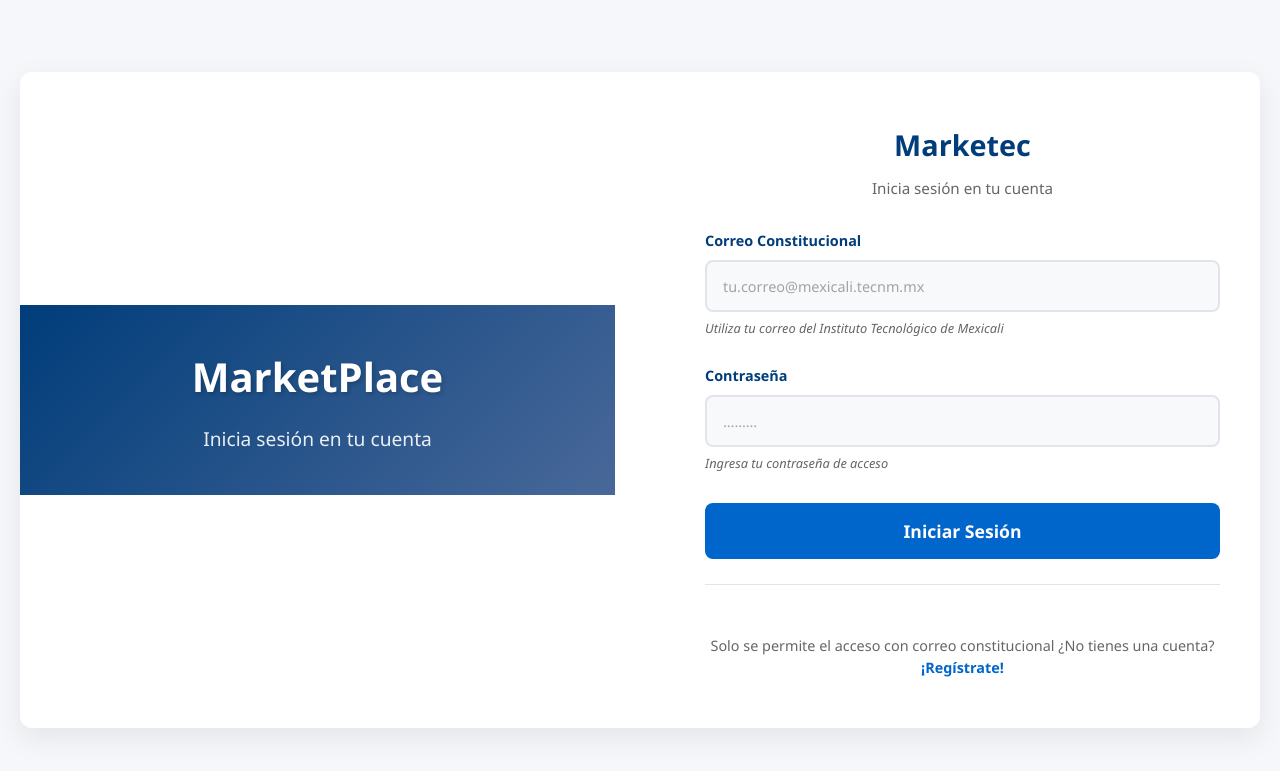
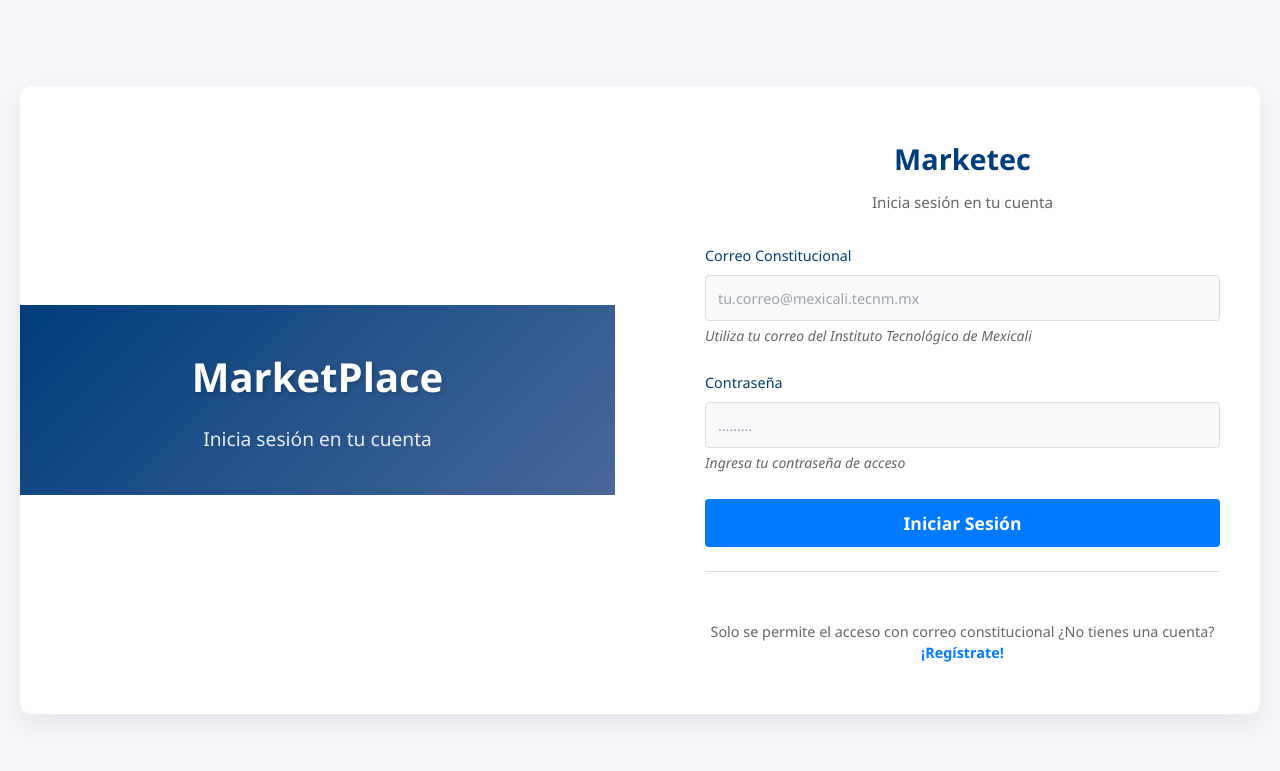
Before and after one commit to Juan-Sebastian-Marin-Salazar/MarkTec, a Python web app: template app/templates/user/login.html in a window 1280 px wide. Shown: the top 771 px of the page. Run offline with Jinja, Linux system fonts and the light colour scheme; the template is opened without the code that fills it, so the values that code supplies are empty.

Commit message:
log mejorardp

```diff
--- a/app/static/css/log.css
+++ b/app/static/css/log.css
@@ -119,12 +119,13 @@
 
     .datos input {
       width: 100%;
-      padding: 14px 16px;
-      border: 2px solid #e1e5eb;
-      border-radius: 8px;
       font-size: 0.95rem;
       transition: border-color 0.3s ease;
       background-color: #f8f9fb;
+          width: 100%;
+    padding: 0.75rem;
+    border-radius: 4px;
+    box-sizing: border-box;
     }
 
     .datos input:focus {
@@ -235,6 +236,7 @@
     }
 
     /* #region Responsive */
+
     @media (max-width: 768px) {
       .contenido {
         flex-direction: column;
@@ -287,3 +289,78 @@
       }
     }
     /* #endregion responsive */
+
+
+.forms-wrapper {
+    position: relative;
+    width: 100%;
+}
+
+
+.hidden {
+    display: none !important;
+}
+
+.datos {
+    margin-bottom: 1.5rem;
+    width: 100%;
+}
+
+.datos label {
+    display: block;
+    margin-bottom: 0.5rem;
+    font-weight: 500;
+}
+
+.datos input {
+    width: 100%;
+    padding: 0.75rem;
+    border: 1px solid #ddd;
+    border-radius: 4px;
+    box-sizing: border-box;
+}
+
+.help-text {
+    font-size: 0.875rem;
+    color: #666;
+    margin-top: 0.25rem;
+}
+
+.boton {
+    width: 100%;
+    margin-top: 1rem;
+}
+
+.login-boton {
+    width: 100%;
+    padding: 0.75rem;
+    background-color: #007bff;
+    color: white;
+    border: none;
+    border-radius: 4px;
+    cursor: pointer;
+}
+
+.login-boton:hover {
+    background-color: #0056b3;
+}
+
+.divider {
+    height: 1px;
+    background-color: #ddd;
+    margin: 1.5rem 0;
+}
+
+.identificar {
+    text-align: center;
+    font-size: 0.875rem;
+}
+
+.identificar a {
+    color: #007bff;
+    text-decoration: none;
+}
+
+.identificar a:hover {
+    text-decoration: underline;
+}
--- a/app/templates/user/login.html
+++ b/app/templates/user/login.html
@@ -21,6 +21,9 @@
                 <div class="form-description">Inicia sesión en tu cuenta</div>
             </div>
 
+            <!-- Contenedor para ambos formularios -->
+            <div class="forms-wrapper">
+                <!-- Formulario de login -->
                 <form id="student-form" class="login-datos active" method="post" action="">
                     <input type="hidden" name="form_type" value="egresados">
 
@@ -37,72 +40,46 @@
                     </div>
 
                     <div class="boton">
-            <!-- CAMBIO 1: Agregar id al botón y cambiar type a "button" -->
                         <button type="button" class="login-boton" id="btnLogin">Iniciar Sesión</button>
                     </div>
                 </form>
 
+                <!-- Formulario de registro -->
+                <form id="identificacion-form" class="login-datos hidden" method="post" action="" enctype="multipart/form-data">
+                    <input type="hidden" name="form_type" value="crear_egresado">
+
+                    <div class="datos">
+                        <label for="registro_correo">Correo electrónico</label>
+                        <input type="email" id="registro_correo" name="correo" required placeholder="Utilice su correo institucional">
+                    </div>
+
+                    <div class="datos">
+                        <label for="registro_password">Contraseña</label>
+                        <input type="password" id="registro_password" name="password" maxlength="18" pattern="[A-Za-z0-9]{1,18}" required placeholder="Contraseña">
+                    </div>
+
+                    <div class="datos">
+                        <label for="confirm_password">Confirmar contraseña</label>
+                        <input type="password" id="confirm_password" name="confirm_password" maxlength="18" pattern="[A-Za-z0-9]{1,18}" required placeholder="Confirmar contraseña">
+                    </div>
+
+                    <div class="boton">
+                        <button type="button" class="login-boton" id="btnRegistro">Registrarse</button>
+                    </div>
+                </form>
+            </div>
+
             <div class="divider"></div>
 
             <div class="identificar">
-          <p>Solo se permite el acceso con correo constitucional ¿No tienes una cuenta? <a href="#"
-              id="toggle-identificar">¡Regístrate!</a></p>
-        </div>
-      </div>
-
-      <!-- Formulario de registro (oculto por defecto) -->
-      <div class="identificacion-form" style="display:none;">
-        <form class="login-datos active" method="post" action="" enctype="multipart/form-data">
-          <input type="hidden" name="form_type" value="crear_egresado">
-          <div class="datos">
-            <span>Correo electrónico</span>
-            <input type="email" id="egresado_correo" name="correo" required
-              placeholder="Utilice su correo institucional">
-          </div>
-          <div class="datos">
-            <label for="password">Contraseña</label>
-            <input type="password" id="password" name="password" maxlength="18" pattern="[A-Za-z0-9]{1,18}" required
-              placeholder="Contraseña">
-            <label for="confirm_password">Confirmar contraseña</label>
-            <input type="password" id="confirm_password" name="confirm_password" maxlength="18"
-              pattern="[A-Za-z0-9]{1,18}" required placeholder="Confirmar contraseña">
-          </div>
-        </form>
+                <p>Solo se permite el acceso con correo constitucional ¿No tienes una cuenta?
+                   <a href="#" id="toggle-identificar">¡Regístrate!</a>
+                </p>
             </div>
         </div>
     </div>
-  <script>
-    // CAMBIO 2: Verificar que el elemento existe antes de agregar el evento
-    document.addEventListener('DOMContentLoaded', function() {
-      const loginBtn = document.getElementById('btnLogin');
-
-      if (loginBtn) {
-        loginBtn.addEventListener('click', function() {
-          // CAMBIO 3: Verificar la ruta correcta
-          // Si 'pagina_principar.html' está en la misma carpeta:
-          window.location.href = 'pagina_principar.html';
-
-          // Si está en otra carpeta, usa la ruta correcta:
-          // window.location.href = '../pagina_principar.html';
-          // window.location.href = './pagina_principar.html';
-        });
-      } else {
-        console.error('No se encontró el botón con id btnLogin');
-      }
-    });
-
-    // Función alternativa por si necesitas validar antes de redirigir
-    function redirigirLogin() {
-      // Aquí puedes agregar validaciones si es necesario
-      const email = document.getElementById('egresado_correo').value;
-      const password = document.getElementById('password').value;
-
-      if (email && password) {
-        window.location.href = 'pagina_principar.html';
-      } else {
-        alert('Por favor, completa todos los campos');
-      }
-    }
+</div>
+  <script src="../../static/js/login.js">
   </script>
 </body>
 </html>
```
Also changed, not shown: app/static/js/login.js (added, +48 -0 lines). Lines whose indentation alone changed are shown as unchanged.
